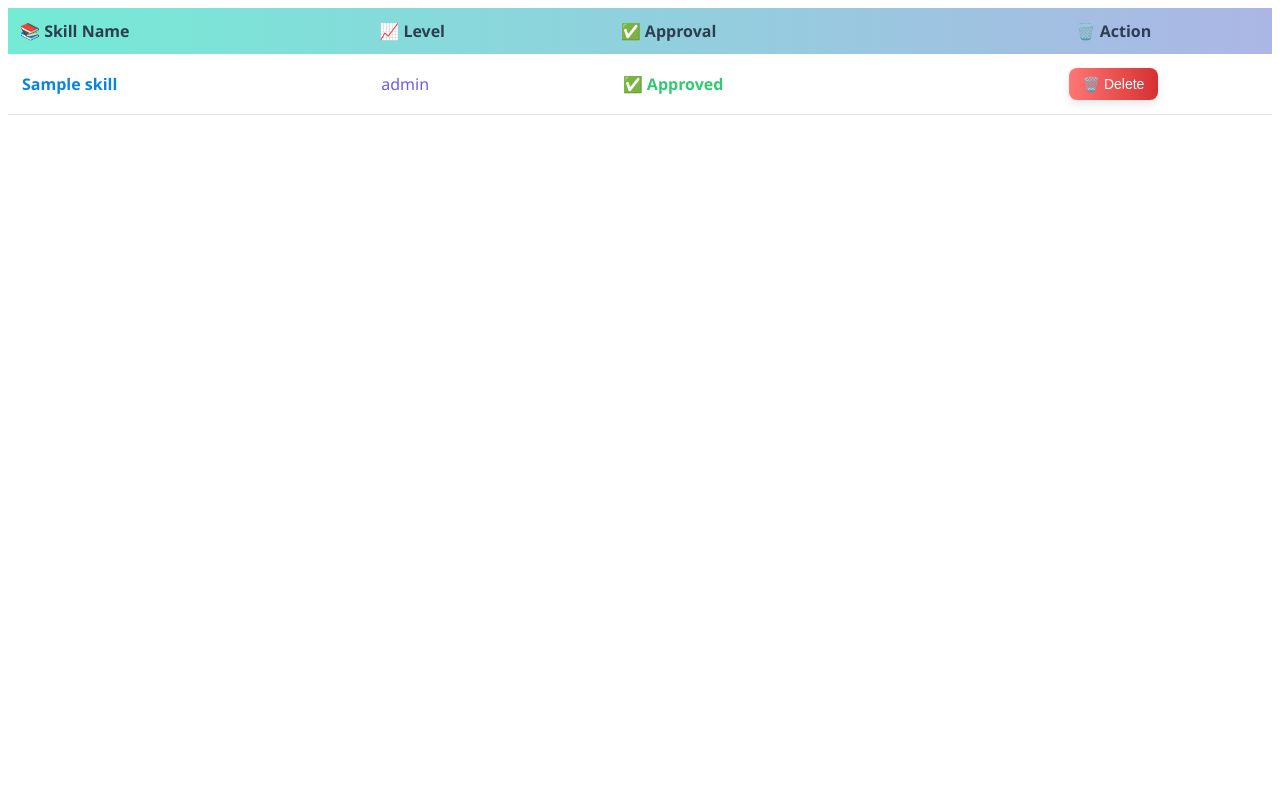
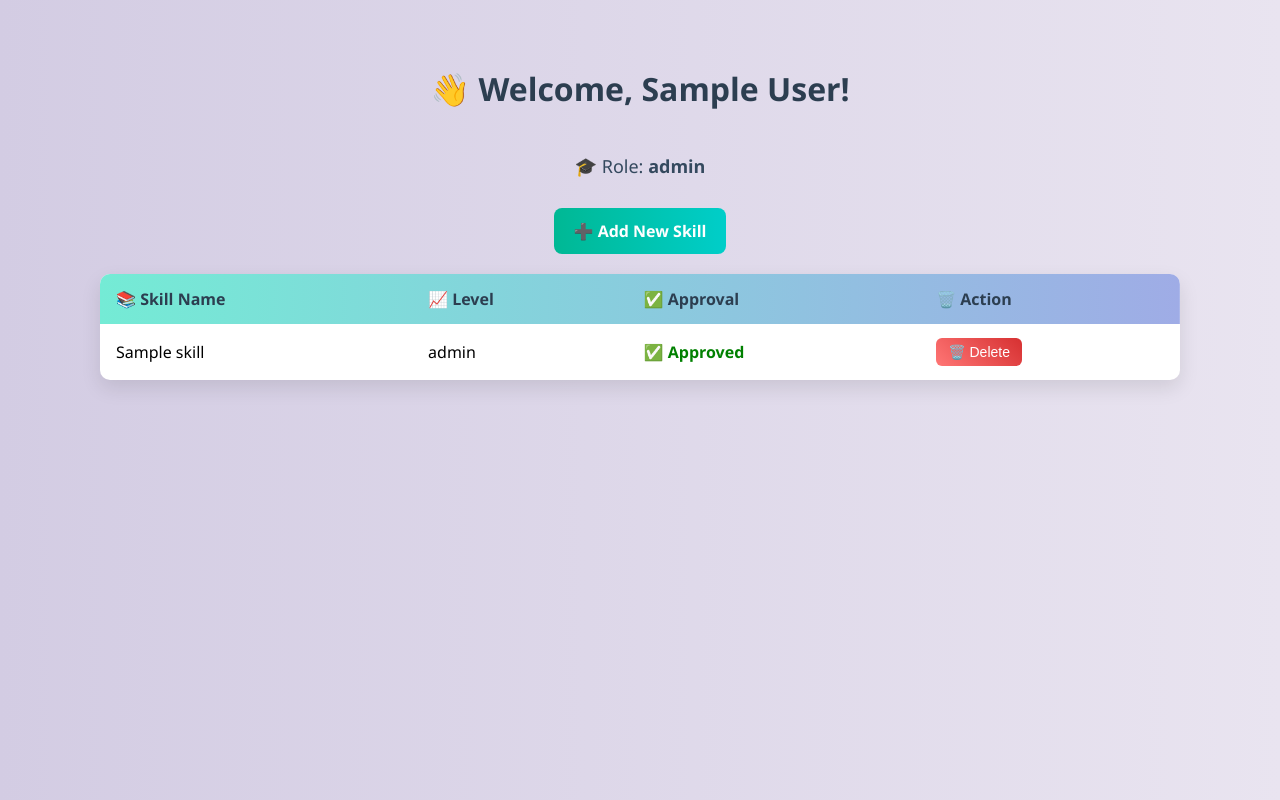
Before and after one commit to Harsha123409/SKILL_MANAGEMENT_APP, a FastAPI app: page /dashboard/1 in a window 1280 px wide. Run offline with FastAPI, Linux system fonts and the light colour scheme; tables that the repository leaves empty hold one stand-in row (values such as "Sample post").

Commit message:
thirdcommit

```diff
--- a/templates/dashboard.html
+++ b/templates/dashboard.html
@@ -1,60 +1,128 @@
-<table style="width: 100%; border-collapse: collapse; font-family: 'Segoe UI', Tahoma, Geneva, Verdana, sans-serif;">
+<!DOCTYPE html>
+<html lang="en">
+<head>
+  <meta charset="UTF-8">
+  <title>🏠 Employee Dashboard</title>
+  <style>
+    body {
+      font-family: 'Segoe UI', Tahoma, Geneva, Verdana, sans-serif;
+      background: linear-gradient(to right, #d3cce3, #e9e4f0);
+      margin: 0;
+      padding: 40px;
+      display: flex;
+      flex-direction: column;
+      align-items: center;
+    }
+
+    h2 {
+      color: #2c3e50;
+      font-size: 32px;
+    }
+
+    p {
+      font-size: 18px;
+      color: #34495e;
+      margin-bottom: 30px;
+    }
+
+    a.add-skill {
+      display: inline-block;
+      padding: 12px 20px;
+      background: linear-gradient(to right, #00b894, #00cec9);
+      color: white;
+      border-radius: 8px;
+      text-decoration: none;
+      font-weight: bold;
+      margin-bottom: 20px;
+    }
+
+    table {
+      width: 90%;
+      border-collapse: collapse;
+      background: white;
+      box-shadow: 0 8px 20px rgba(0, 0, 0, 0.1);
+      border-radius: 10px;
+      overflow: hidden;
+    }
+
+    th, td {
+      padding: 14px 16px;
+      text-align: left;
+    }
+
+    thead {
+      background: linear-gradient(to right, #74ebd5, #9face6);
+      color: #2c3e50;
+    }
+
+    tbody tr:nth-child(even) {
+      background-color: #f9f9f9;
+    }
+
+    .approved-yes {
+      color: green;
+      font-weight: bold;
+    }
+
+    .approved-no {
+      color: red;
+      font-weight: bold;
+    }
+
+    .delete-btn {
+      background: linear-gradient(45deg, #ff7675, #d63031);
+      color: white;
+      border: none;
+      padding: 6px 12px;
+      font-size: 14px;
+      border-radius: 6px;
+      cursor: pointer;
+    }
+
+    .delete-btn:hover {
+      background: linear-gradient(45deg, #d63031, #ff7675);
+    }
+  </style>
+</head>
+<body>
+
+  <h2>👋 Welcome, {{ user.name }}!</h2>
+  <p>🎓 Role: <strong>{{ user.role }}</strong></p>
+
+  <a class="add-skill" href="/skills/add?user_id={{ user.id }}">➕ Add New Skill</a>
+
+  <table>
     <thead>
-    <tr style="background: linear-gradient(to right, #74ebd5, #acb6e5); color: #2c3e50;">
-      <th style="padding: 12px; text-align: left;">📚 Skill Name</th>
-      <th style="padding: 12px; text-align: left;">📈 Level</th>
-      <th style="padding: 12px; text-align: left;">✅ Approval</th>
-      <th style="padding: 12px; text-align: center;">🗑️ Action</th>
+      <tr>
+        <th>📚 Skill Name</th>
+        <th>📈 Level</th>
+        <th>✅ Approval</th>
+        <th>🗑️ Action</th>
       </tr>
     </thead>
     <tbody>
       {% for skill in user.skills %}
-    <tr style="
-      background-color: {% if loop.index0 % 2 == 0 %}#ffffff{% else %}#f9f9f9{% endif %};
-      border-bottom: 1px solid #e0e0e0;
-      transition: background 0.3s ease;
-    " onmouseover="this.style.background='#e8f0fe';" onmouseout="this.style.background='{{ loop.index0 % 2 == 0 and '#ffffff' or '#f9f9f9' }}';">
-
-      <!-- Skill Name -->
-      <td style="padding: 14px; font-weight: bold; color: #0984e3;">{{ skill.name }}</td>
-
-      <!-- Level -->
-      <td style="padding: 14px; color: #6c5ce7;">{{ skill.level }}</td>
-
-      <!-- Approval -->
-      <td style="padding: 14px;">
+      <tr>
+        <td>{{ skill.name }}</td>
+        <td>{{ skill.level }}</td>
+        <td>
           {% if skill.approved %}
-          <span style="color: #2ecc71; font-weight: bold;">✅ Approved</span>
+            ✅ <span class="approved-yes">Approved</span>
           {% else %}
-          <span style="color: #e74c3c; font-weight: bold;">❌ Not Approved</span>
+            ❌ <span class="approved-no">Not Approved</span>
           {% endif %}
         </td>
-
-      <!-- Delete Button -->
-      <td style="padding: 14px; text-align: center;">
-        <form method="post" action="/skills/delete" style="display:inline;">
+        <td>
+          <form method="post" action="/skills/delete" onsubmit="return confirm('Are you sure you want to delete this skill?')">
             <input type="hidden" name="skill_id" value="{{ skill.id }}">
             <input type="hidden" name="user_id" value="{{ user.id }}">
-          <button type="submit"
-                  onclick="return confirm('Are you sure you want to delete this skill?')"
-                  style="
-                    background: linear-gradient(to right, #ff7675, #d63031);
-                    color: white;
-                    border: none;
-                    padding: 8px 14px;
-                    font-size: 14px;
-                    border-radius: 8px;
-                    cursor: pointer;
-                    box-shadow: 0 4px 10px rgba(0, 0, 0, 0.1);
-                    transition: all 0.3s ease;
-                  "
-                  onmouseover="this.style.background='linear-gradient(to right, #d63031, #ff7675)'"
-                  onmouseout="this.style.background='linear-gradient(to right, #ff7675, #d63031)'">
-            🗑️ Delete
-          </button>
+            <button class="delete-btn" type="submit">🗑️ Delete</button>
           </form>
         </td>
       </tr>
       {% endfor %}
     </tbody>
   </table>
+
+</body>
+</html>
```
Lines whose indentation alone changed are shown as unchanged.
